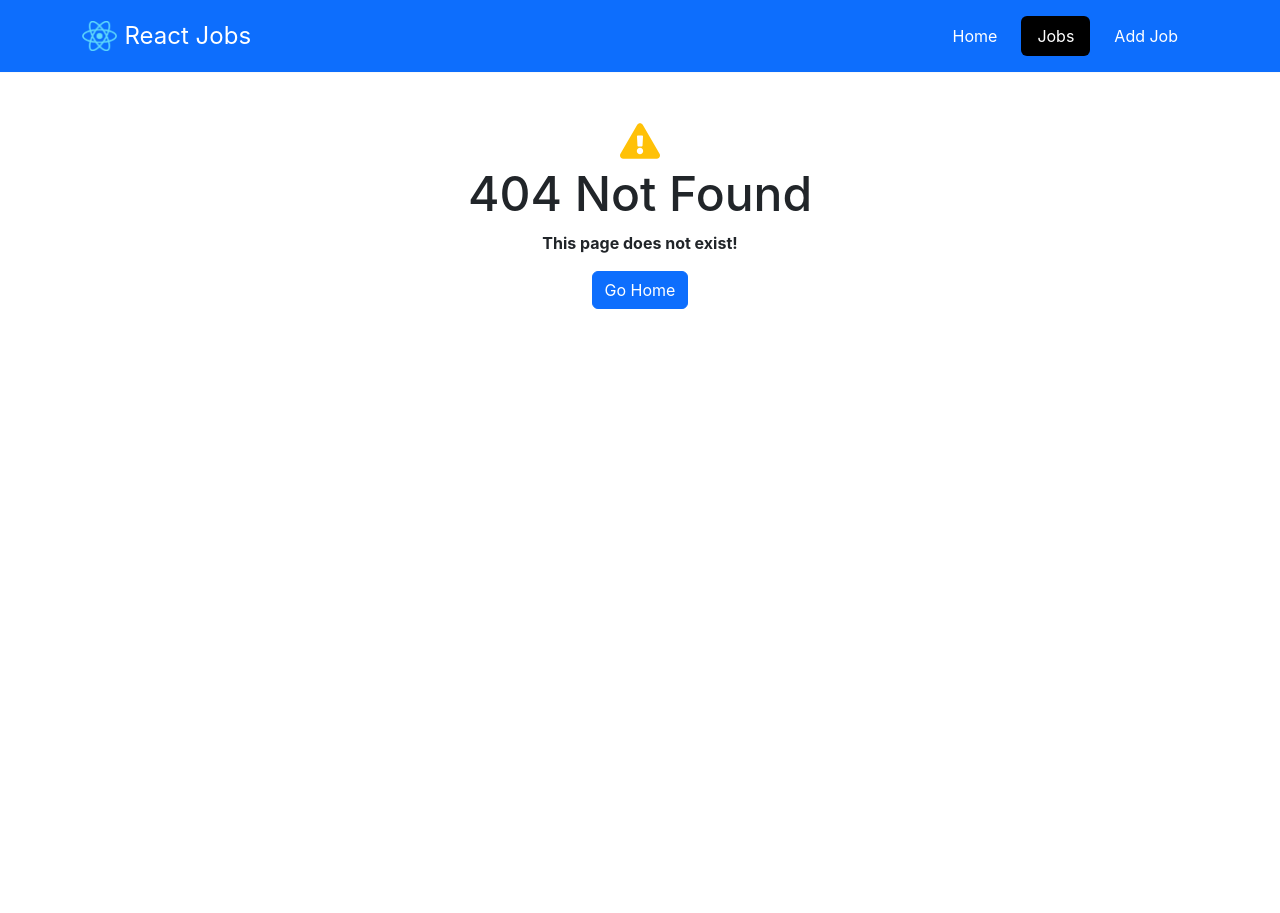
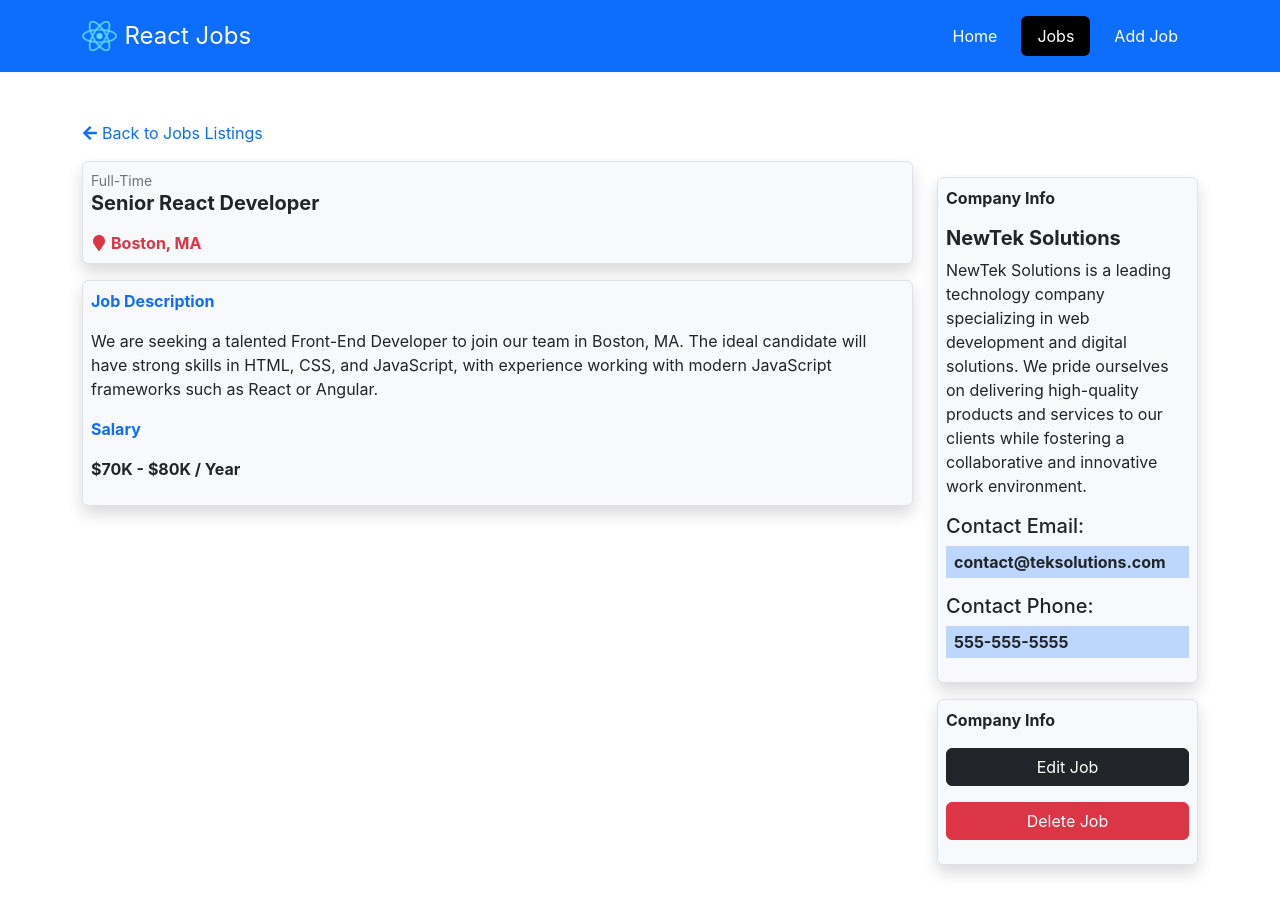
Before and after one commit to igsecu/jobs_app, a React (Create React App) app: page /jobs/1 in a window 1280 px wide. Before the commit this address had no page. Before the commit the page ends 800 px from the top, so only its background shows below. Built offline with nearby package versions, Linux system fonts and the light colour scheme; data requests are answered from the project's data file.

Commit message:
Added JobPage to router

```diff
--- a/src/App.js
+++ b/src/App.js
@@ -5,12 +5,14 @@ import MainLayout from "./layouts/MainLayout";
 
 import JobsPage from "./pages/JobsPage.jsx";
 import NotFoundPage from "./pages/NotFoundPage.jsx";
+import JobPage from "./pages/JobPage.jsx";
 
 const router = createBrowserRouter(
   createRoutesFromElements(
     <Route path="/" element={<MainLayout />}>
       <Route index element={<HomePage />} />
       <Route path="/jobs" element={<JobsPage />}/>
+      <Route path="/jobs/:id" element={<JobPage />}/>
       <Route path="*" element={<NotFoundPage />}/>
     </Route>
   )
```
